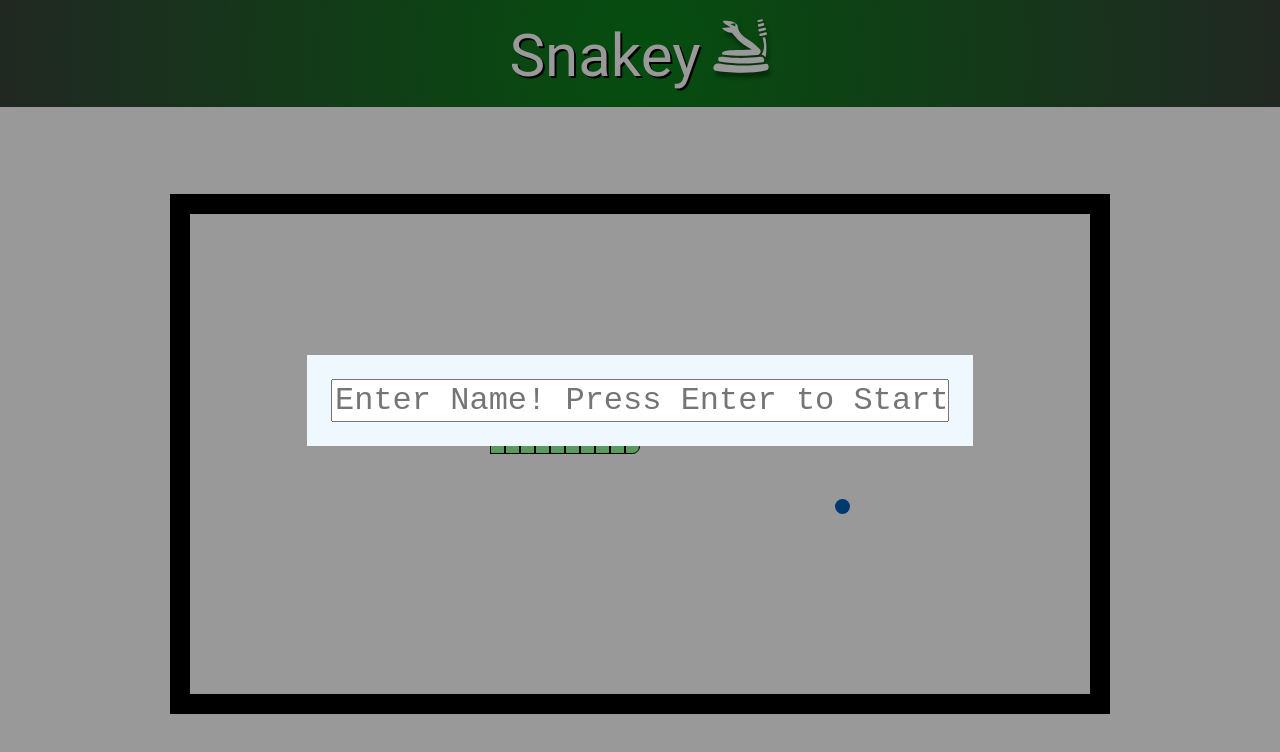
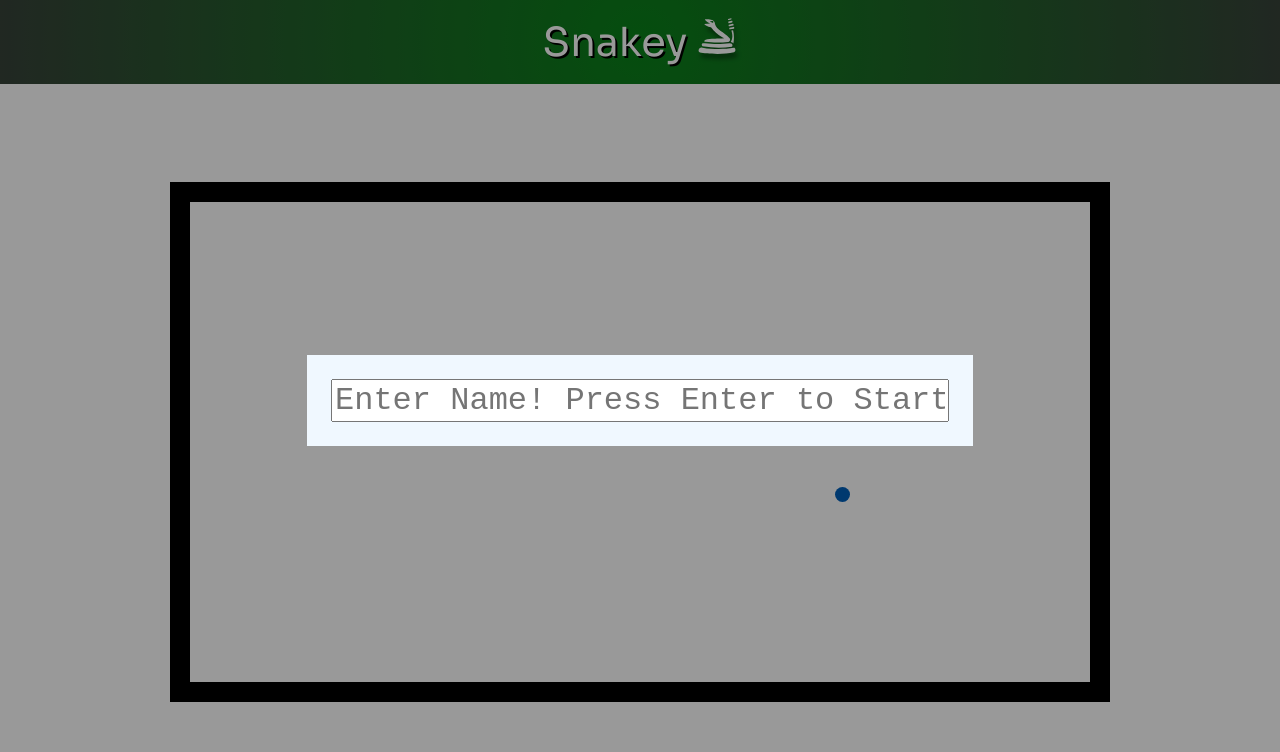
Before and after one commit to julschong/Snakey, a React (Create React App) app in the folder client/: page / in a window 1280 px wide. Shown: the top 752 px of the page. Built offline with nearby package versions, Linux system fonts and the light colour scheme.

Commit message:
changed font

```diff
--- a/client/src/App.tsx
+++ b/client/src/App.tsx
@@ -1,4 +1,4 @@
-import React, { useState } from 'react';
+import { useState } from 'react';
 import Board from './components/Board';
 import Header from './components/Header';
 import Modal from './components/Modal';
--- a/client/src/components/Header.css
+++ b/client/src/components/Header.css
@@ -1,6 +1,6 @@
 .header-container {
-    font-size: 60px;
-    font-family: 'Roboto';
+    font-size: 40px;
+    font-family: 'Sora', sans-serif;
     padding: 16px;
     color: white;
     display: flex;
--- a/client/src/components/Ranking.css
+++ b/client/src/components/Ranking.css
@@ -2,6 +2,7 @@
     font-weight: 900;
     border-bottom: 3px solid black;
     margin-bottom: 20px;
+    font-family: 'Sora', sans-serif;
 }
 
 .ranked-score {
@@ -10,4 +11,6 @@
     padding-inline: 40px;
     align-items: center;
     width: 100%;
+    font-size: 70%;
+    font-family: 'Sora', sans-serif;
 }
--- a/client/src/index.css
+++ b/client/src/index.css
@@ -1,3 +1,5 @@
+@import url('https://fonts.googleapis.com/css2?family=Sora:wght@400;800&display=swap');
+
 body,
 html {
     box-sizing: border-box;
```
Also changed, not shown: 1 other file (tests, documents, lock files or other folders).
